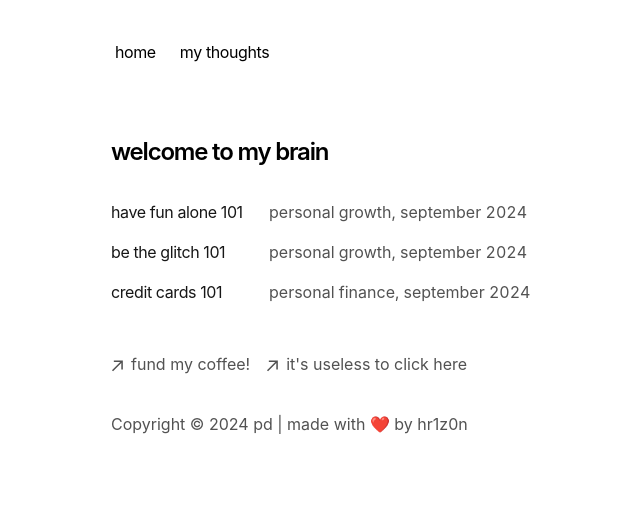
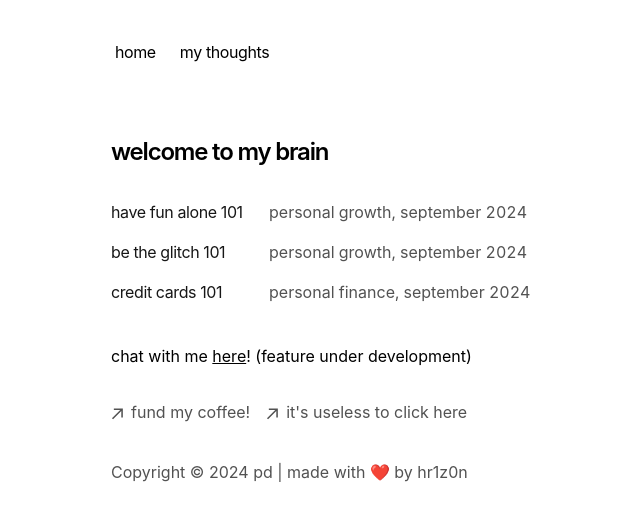
Before and after one commit to pratham-darooka/hr1z0n, a Next.js app: page /blog in a window 1280 px wide. Shown: the top 520 px of the page, without its empty margins (241-881 px from the left). Built offline with nearby package versions, Linux system fonts and the light colour scheme.

Commit message:
feature coming soon placeholder

```diff
--- /dev/null
+++ b/app/blog/chat/page.tsx
@@ -0,0 +1,13 @@
+import Head from 'next/head';
+
+const Page = () => {
+  return (
+    <div>
+        <h1 className="font-semibold text-2xl mb-8 tracking-tighter">
+          chat with me (or my ai clone rather) here soon! 👽
+        </h1>
+    </div>
+  );
+};
+
+export default Page;
--- a/app/blog/page.tsx
+++ b/app/blog/page.tsx
@@ -1,4 +1,5 @@
 import { BlogPosts } from 'app/components/posts'
+import Link from 'next/link'
 
 export const metadata = {
   title: 'my thoughts',
@@ -10,6 +11,10 @@ export default function Page() {
     <section>
       <h1 className="font-semibold text-2xl mb-8 tracking-tighter">welcome to my brain</h1>
       <BlogPosts />
+      <br />
+      <Link href="/blog/chat">
+        chat with me <u>here</u>! (feature under development)
+      </Link>
     </section>
   )
 }
```
